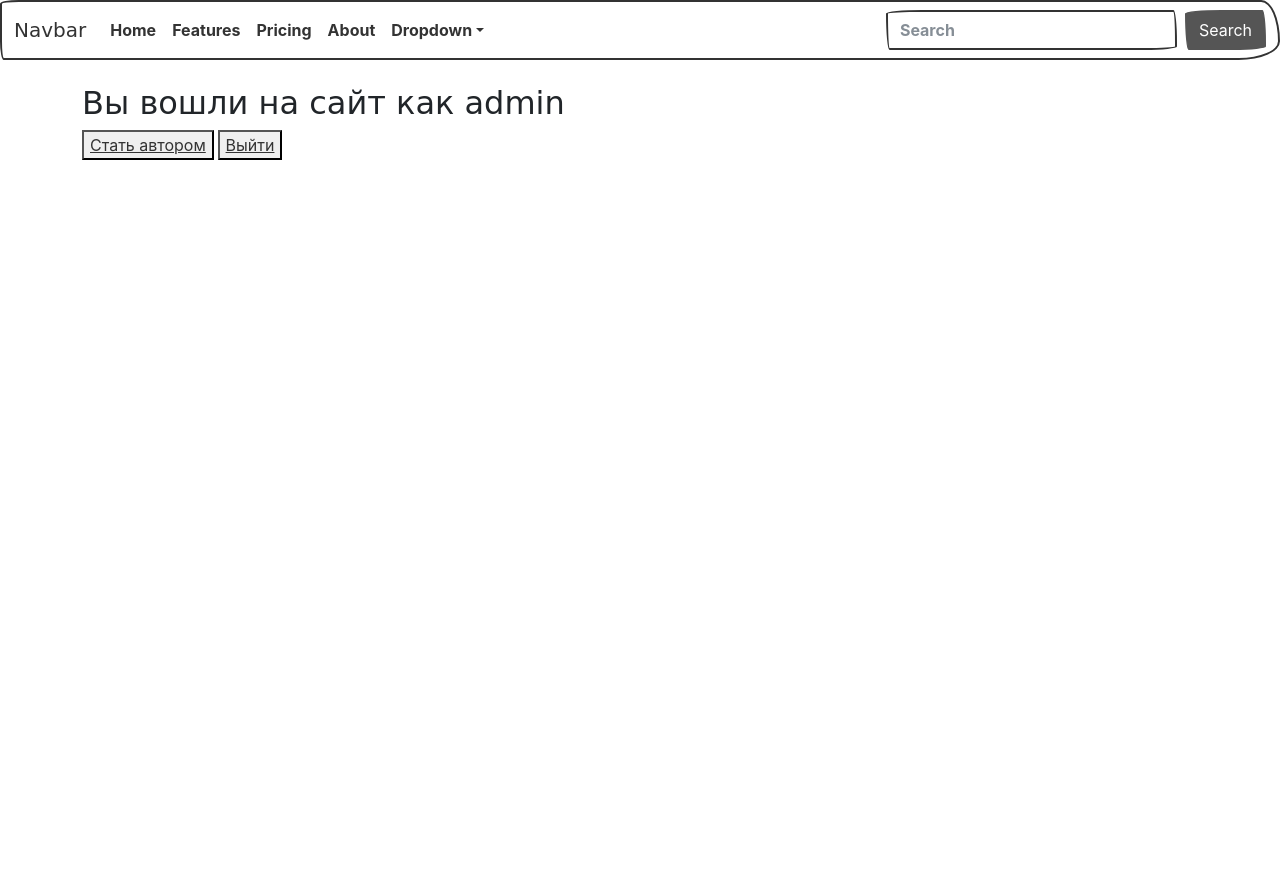
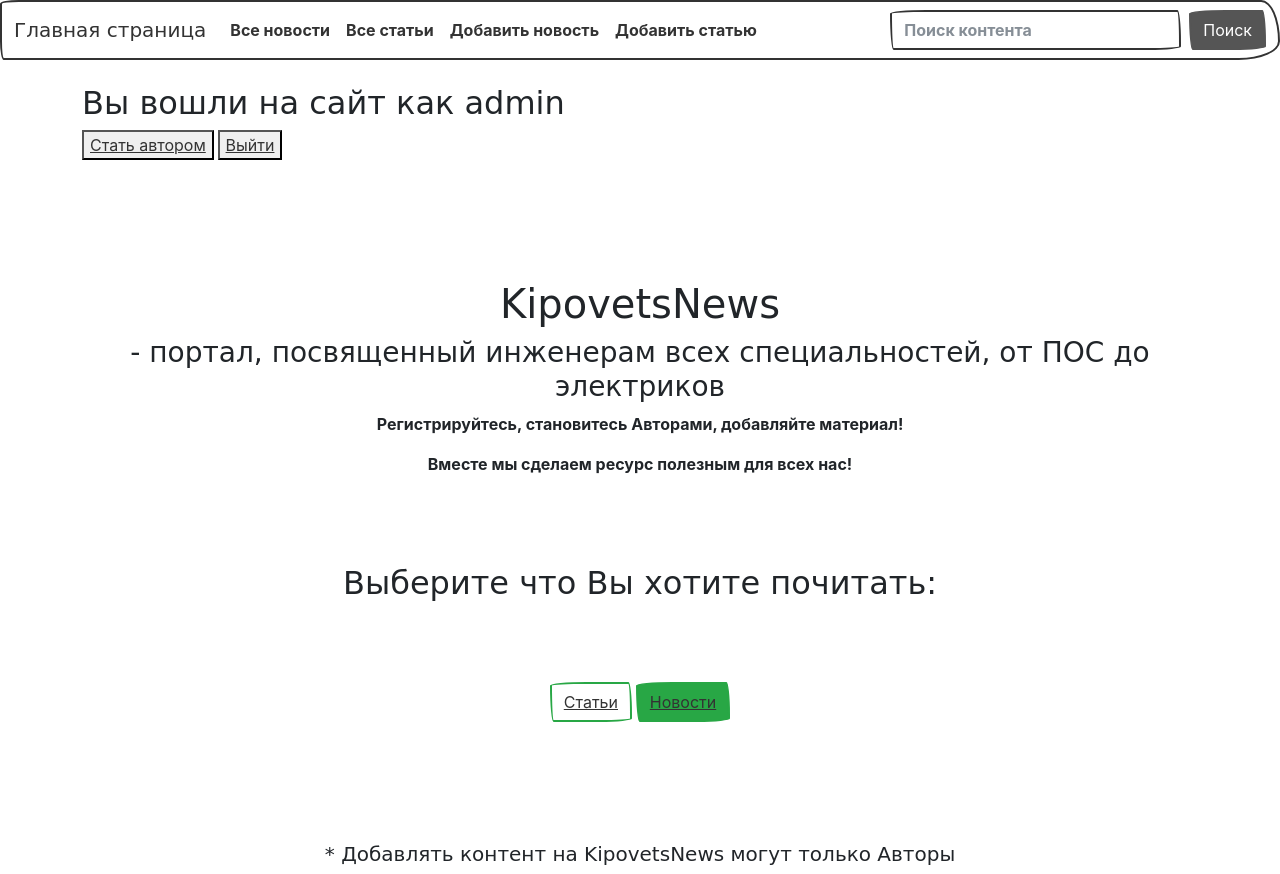
Before and after one commit to Kipovets/kipovets_portal, a Django app: page / in a window 1280 px wide. Before the commit the page ends 160 px from the top, so only its background shows below. Run offline with Django 4.2, Linux system fonts and the light colour scheme; a user stored in the database is signed in; parts of the project's set-up code (start-up, migrations or seed data) failed here and were passed over; some libraries are stand-ins or nearby versions; some web fonts are replaced.

Commit message:
D9: ADD verification email, subscribe, category filter, subscribe, mail

```diff
--- a/KipovetsPortal/urls.py
+++ b/KipovetsPortal/urls.py
@@ -15,7 +15,7 @@ Including another URLconf
 """
 from django.contrib import admin
 from django.urls import path, include
-from news.views import PostView, PostDetail, PostSearch, PostCreate, PostUpdate, PostDelete, IndexView
+from news.views import PostView, PostDetail, PostSearch, PostCreate, PostUpdate, PostDelete, IndexView, SubscriberView
 from news.models import Post
 from accounts.views import upgrade_me
 
@@ -35,4 +35,5 @@ urlpatterns = [
     path('accounts/', include('allauth.urls')),
     path('', IndexView.as_view(), name='index'),
     path('accounts/upgrade/', upgrade_me, name='upgrade'),
+    path('subscribe/', SubscriberView.as_view(), name='subscribe'),
 ]
--- a/news/admin.py
+++ b/news/admin.py
@@ -7,3 +7,4 @@ admin.site.register(Category)
 admin.site.register(Post)
 admin.site.register(PostCategory)
 admin.site.register(Comment)
+admin.site.register(SubscribersCategory)
--- a/news/apps.py
+++ b/news/apps.py
@@ -4,3 +4,6 @@ from django.apps import AppConfig
 class NewsConfig(AppConfig):
     default_auto_field = "django.db.models.BigAutoField"
     name = "news"
+
+    def ready(self):
+        import news.signals
--- a/news/views.py
+++ b/news/views.py
@@ -1,9 +1,10 @@
 from django.contrib.auth.mixins import LoginRequiredMixin, PermissionRequiredMixin
+from django.shortcuts import render, redirect
 from django.urls import reverse_lazy
 from django.views.generic import ListView, DetailView, CreateView, UpdateView, DeleteView, TemplateView
-from .models import Post, Author
-from .filters import PostFilter
-from .forms import PostForm
+from .models import Post, Author, SubscribersCategory, User
+from .filters import PostFilter, PostCategoryFilter
+from .forms import PostForm, SubscribeForm
 
 
 class IndexView(LoginRequiredMixin, TemplateView):
@@ -21,6 +22,16 @@ class PostView(ListView):
     template_name = 'news/postlist.html'
     context_object_name = 'postlist'
     paginate_by = 10
+
+    def get_queryset(self):
+        queryset = super().get_queryset()
+        self.filterset = PostCategoryFilter(self.request.GET, queryset)
+        return self.filterset.queryset
+
+    def get_context_data(self, **kwargs):
+        context = super().get_context_data(**kwargs)
+        context['filterset'] = self.filterset
+        return context
 
 
 class PostDetail(DetailView):
@@ -76,3 +87,15 @@ class PostDelete(PermissionRequiredMixin, DeleteView):
     template_name = 'news/delete.html'
     success_url = reverse_lazy('postlist')
     permission_required = 'news.delete_post'
+
+
+class SubscriberView(CreateView):
+    model = SubscribersCategory
+    form_class = SubscribeForm
+    template_name = 'news/subscribe.html'
+    success_url = reverse_lazy('postlist')
+
+    def form_valid(self, form):
+        subscribe = form.save(commit=False)
+        subscribe.subscriber = User.objects.get(pk=self.request.user.id)
+        return super(SubscriberView, self).form_valid(form)
--- /dev/null
+++ b/templates/account/email/email_confirmation_subject.txt
@@ -0,0 +1 @@
+Добро пожаловать на KipovetsNews!
--- a/templates/default.html
+++ b/templates/default.html
@@ -10,40 +10,30 @@
 <body>
 <nav class="navbar navbar-expand-lg navbar-light bg-light">
   <div class="container-fluid">
-    <a class="navbar-brand" href="#">Navbar</a>
+    <a class="navbar-brand" href="/">Главная страница</a>
     <button class="navbar-toggler" type="button" data-bs-toggle="collapse" data-bs-target="#navbarColor03" aria-controls="navbarColor03" aria-expanded="false" aria-label="Toggle navigation">
       <span class="navbar-toggler-icon"></span>
     </button>
     <div class="collapse navbar-collapse" id="navbarColor03">
       <ul class="navbar-nav me-auto">
         <li class="nav-item">
-          <a class="nav-link active" href="#">Home
+          <a class="nav-link active" href="/news/">Все новости
             <span class="visually-hidden">(current)</span>
           </a>
         </li>
         <li class="nav-item">
-          <a class="nav-link" href="#">Features</a>
+          <a class="nav-link" href="/articles/">Все статьи</a>
         </li>
         <li class="nav-item">
-          <a class="nav-link" href="#">Pricing</a>
+          <a class="nav-link" href="/news/create">Добавить новость</a>
         </li>
         <li class="nav-item">
-          <a class="nav-link" href="#">About</a>
-        </li>
-        <li class="nav-item dropdown">
-          <a class="nav-link dropdown-toggle" data-bs-toggle="dropdown" href="#" role="button" aria-haspopup="true" aria-expanded="false">Dropdown</a>
-          <div class="dropdown-menu">
-            <a class="dropdown-item" href="#">Action</a>
-            <a class="dropdown-item" href="#">Another action</a>
-            <a class="dropdown-item" href="#">Something else here</a>
-            <div class="dropdown-divider"></div>
-            <a class="dropdown-item" href="#">Separated link</a>
-          </div>
+          <a class="nav-link" href="/articles/create">Добавить статью</a>
         </li>
       </ul>
-      <form class="d-flex">
-        <input class="form-control me-sm-2" type="text" placeholder="Search">
-        <button class="btn btn-secondary my-2 my-sm-0" type="submit">Search</button>
+      <form class="d-flex" action="" method="get">
+        <input class="form-control me-sm-2" type="text" placeholder="Поиск контента">
+        <button class="btn btn-secondary my-2 my-sm-0" type="submit" name="text_post__icontains">Поиск</button>
       </form>
     </div>
   </div>
--- a/templates/news/index.html
+++ b/templates/news/index.html
@@ -10,4 +10,19 @@
 {% endif %}
 
 <button> <a href="accounts/logout/">Выйти</a> </button>
+<br><br><br><br><br><br>
+<div align="center">
+    <h1>KipovetsNews</h1><h3> - портал, посвященный инженерам всех специальностей, от ПОС до электриков</h3>
+    <p>Регистрируйтесь, становитесь Авторами, добавляйте материал!</p>
+    <p>Вместе мы сделаем ресурс полезным для всех нас!</p><br><br><br>
+    <h2>Выберите что Вы хотите почитать:</h2>
+    <br><br><br>
+    <button type="button" class="btn btn-outline-success"><a href="/articles/">   Статьи   </a></button>
+    <button type="button" class="btn btn-success"><a href="/news/">   Новости   </a></button>
+    <br><br><br><br><br><br>
+    <h5>* Добавлять контент на KipovetsNews могут только Авторы </h5>
+</div>
+
+
+
 {% endblock content %}
--- a/templates/news/post.html
+++ b/templates/news/post.html
@@ -4,6 +4,10 @@
 {% block title %}{{ post.title_post|censor }}{% endblock title %}
 
 {% block content %}
+Категория:
+{% for category in post.category.all %}
+<h3 class="text-success">{{ category }}</h3>
+{% endfor %}
 <h1>{{ post.title_post|censor }}</h1>
 <h3>
   <small class="text-muted">{{ post.time_create }}</small>
```
Also changed, not shown: KipovetsPortal/settings.py (+18 -3 lines), news/filters.py (+7 -1 lines), news/forms.py (+7 -1 lines), news/models.py (+13 -1 lines), news/signals.py (added, +36 -0 lines), templates/account/email/email_confirmation_signup_message.html (added, +13 -0 lines), templates/news/mail_subscribers.html (added, +11 -0 lines), templates/news/postlist.html (+20 -2 lines), templates/news/subscribe.html (added, +13 -0 lines), db.sqlite3, news/migrations/0002_subscriberscategory_category_subscribers_and_more.py (added), news/migrations/0003_alter_post_type_post.py (added).
